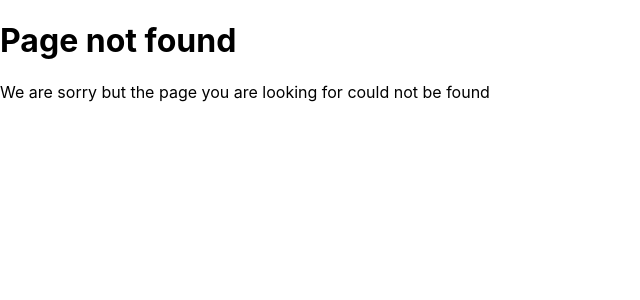
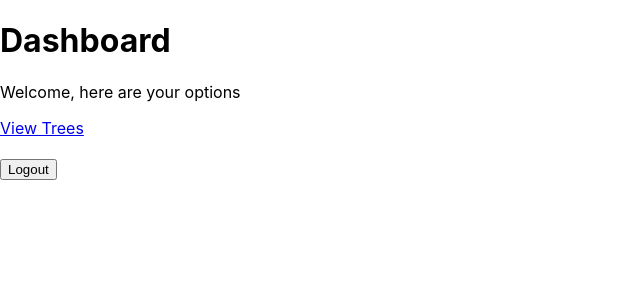
Before and after one commit to bci-innovation-labs/treepal-frontend, a React (Create React App) app: page /dashboard in a window 1280 px wide. Before the commit this address had no page. Shown: the top 300 px of the page, without its empty margins (0-640 px from the left). Built offline with nearby package versions, Linux system fonts and the light colour scheme.

Commit message:
Added dashboard page.

```diff
--- /dev/null
+++ b/src/components/dashboardComponent.js
@@ -0,0 +1,15 @@
+import React, { Component } from "react";
+import { Link } from "react-router-dom";
+
+
+export default function DashboardComponent(props) {
+    const { onLogoutClick } = props;
+    return (
+        <div>
+            <h1>Dashboard</h1>
+            <p>Welcome, here are your options</p>
+            <Link to="/tree-list">View Trees</Link><br /><br />
+            <button onClick={ (event)=>{onLogoutClick(event)}}>Logout</button>
+        </div>
+    );
+}
--- a/src/containers/appContainer.js
+++ b/src/containers/appContainer.js
@@ -5,6 +5,7 @@ import IndexContainer from "./indexContainer";
 import NotFound404Container from "./notFound404Container";
 import RegisterContainer from "./registerContainer";
 import LoginContainer from "./loginContainer";
+import DashboardContainer from "./dashboardContainer";
 
 
 class AppContainer extends Component {
@@ -32,6 +33,7 @@ class AppContainer extends Component {
                <Route path="/" exact component={IndexContainer} />
                <Route path="/register" exact component={RegisterContainer} />
                <Route path="/login" exact component={LoginContainer} />
+               <Route path="/dashboard" exact component={DashboardContainer} />
                <Route component={NotFound404Container} />
            </Switch>
          </div>
--- /dev/null
+++ b/src/containers/dashboardContainer.js
@@ -0,0 +1,27 @@
+import React, { Component } from "react";
+
+import DashboardComponent from "../components/dashboardComponent";
+
+
+export default class DashboardContainer extends Component {
+    constructor(props) {
+        super(props);
+        this.state ={
+        };
+        this.onLogoutClick = this.onLogoutClick.bind(this);
+    }
+
+    onLogoutClick(event) {
+        event.preventDefault();
+        //TODO: Handle logging out of the system for the user.
+        this.props.history.push("/login");
+    }
+    render() {
+        const { onLogoutClick } = this;
+        return (
+            <DashboardComponent
+                onLogoutClick={onLogoutClick}
+            />
+        );
+    }
+}
```
